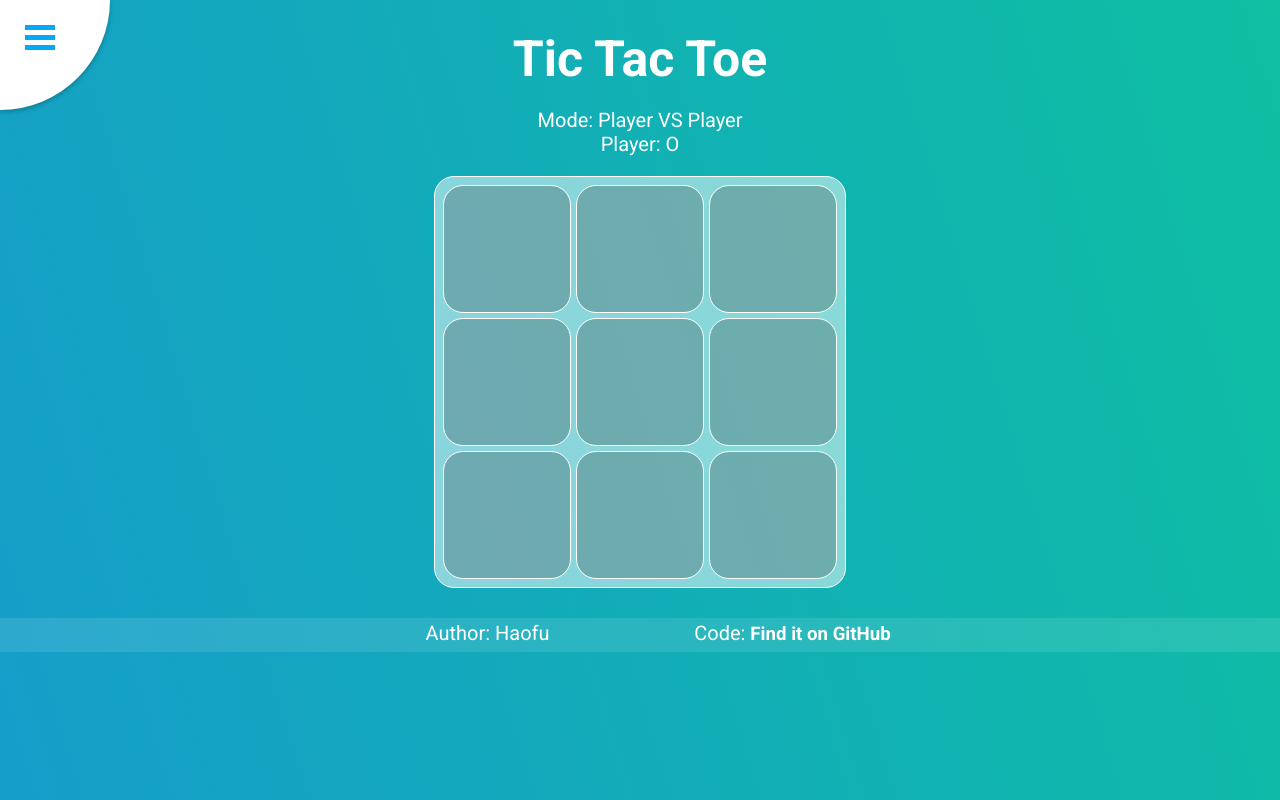
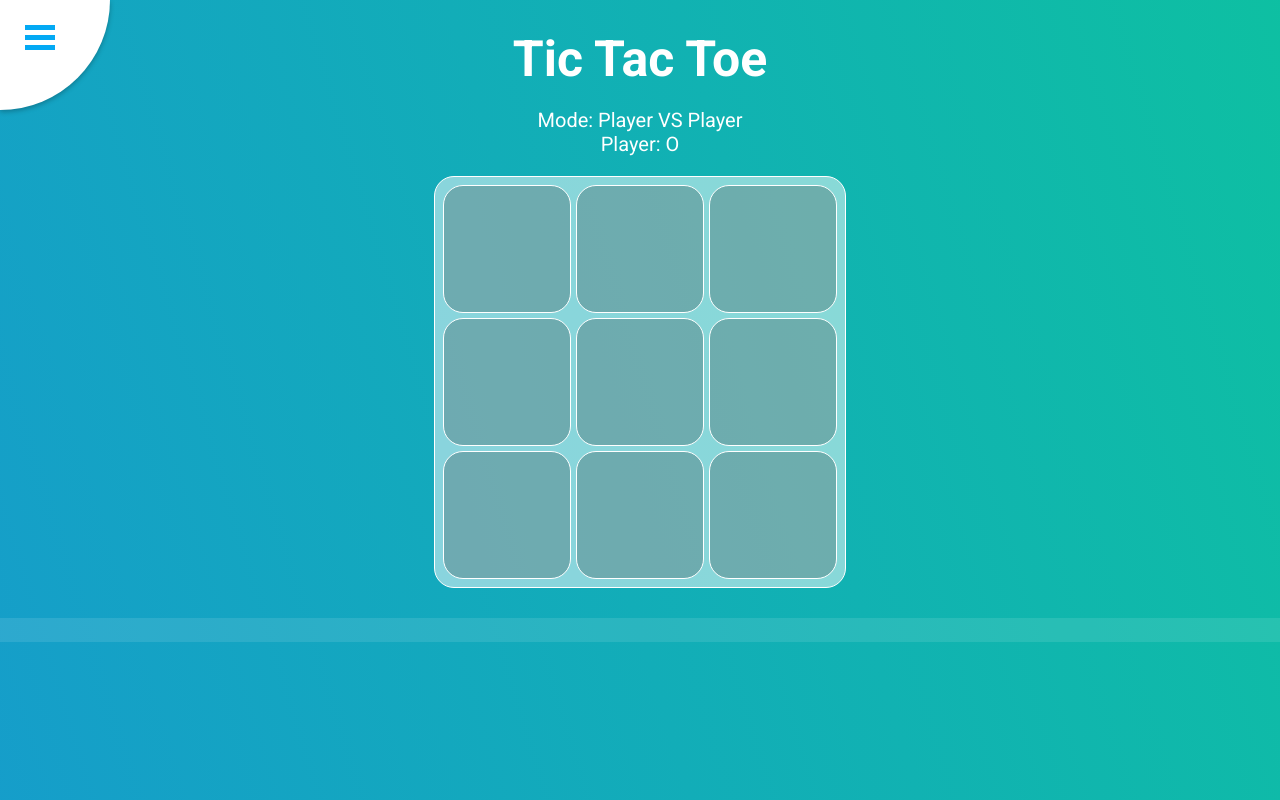
Before and after one commit to allen0lee/TicTacToe, a plain HTML site: page index.html in a window 1280 px wide. Drawn offline with Linux system fonts and the light colour scheme.

Commit message:
ready to deploy

```diff
--- a/index.html
+++ b/index.html
@@ -42,10 +42,10 @@
 
     <footer>
       <div class="author">
-        Author: <span>Haofu</span>
+
       </div>
       <div class="github">
-        Code: <a href="https://github.com/superpower1/tictactoe" class="github-link">Find it on GitHub</a>
+
       </div>
     </footer>
 
```
